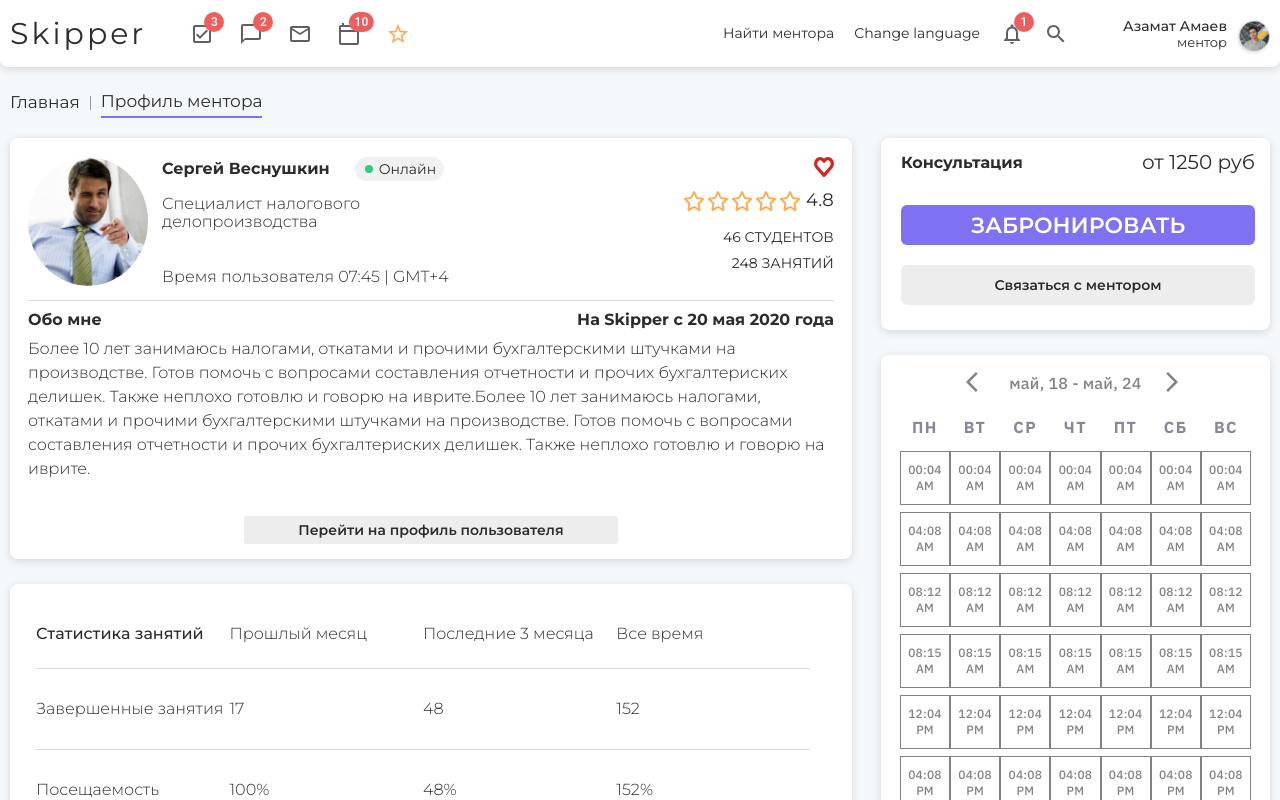
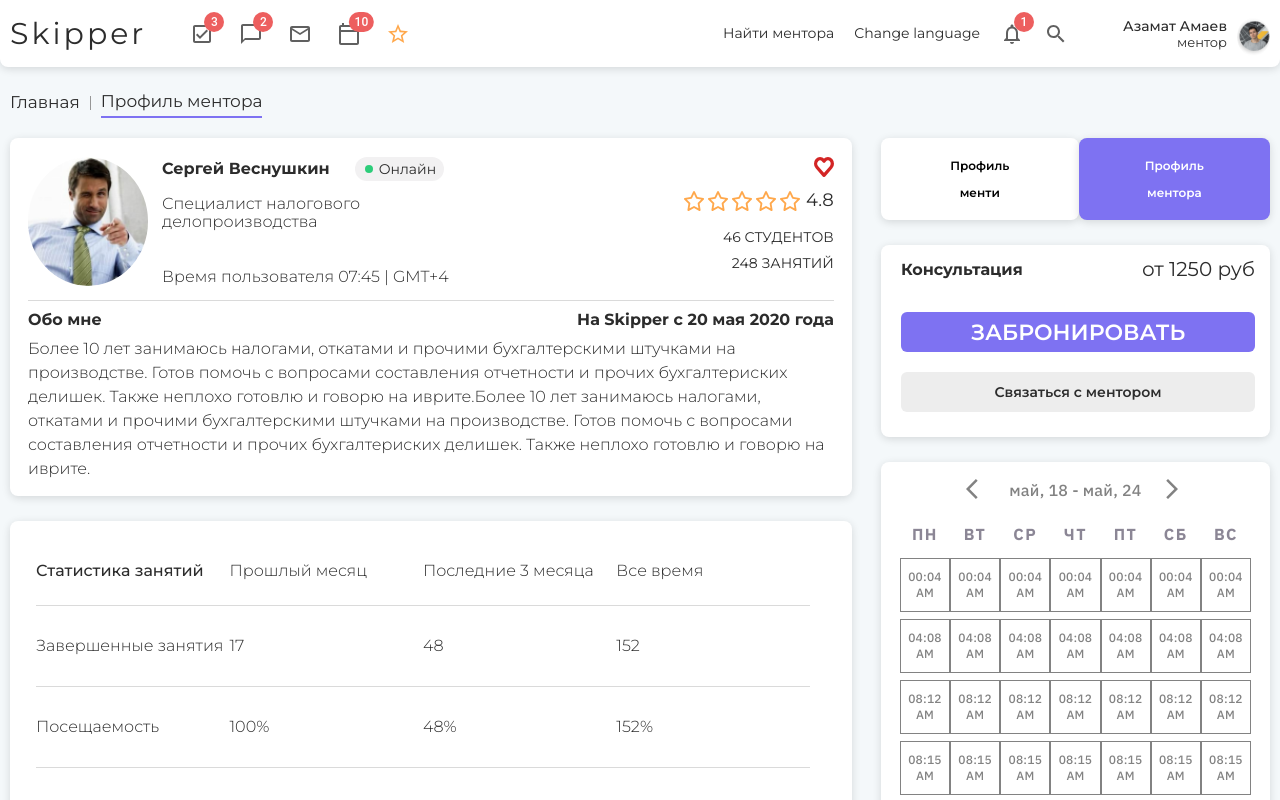
Before and after one commit to Hlopunoff/skipper, a React (Create React App) app: page /mentor in a window 1280 px wide. Shown: the top 800 px of the page. Built offline with nearby package versions, Linux system fonts and the light colour scheme.

Commit message:
Добавил компонент смены роли на страницу ментора  с ментора на менти и обратно

```diff
--- a/src/components/createReview/createReview.module.scss
+++ b/src/components/createReview/createReview.module.scss
@@ -13,17 +13,6 @@
         font-size: 16px;
         line-height: 19px;
         color: $main-color;
-    }
-    &__ratings {
-        margin-top: 20px;
-        display: flex;
-        align-items: center;
-        column-gap: 5px;
-    }
-    &__rating {
-        width: 20px;
-        height: 20px;
-        cursor: pointer;
     }
     &__field-wrap {
         position: relative;
--- a/src/components/mentorCard/MentorCard.tsx
+++ b/src/components/mentorCard/MentorCard.tsx
@@ -39,7 +39,6 @@ export const MentorCard = () => {
                 </div>
                 <p className={st['mentorCard__descr']}>Более 10 лет занимаюсь налогами, откатами и прочими бухгалтерскими штучками на производстве. Готов помочь с вопросами составления отчетности и прочих бухгалтериских делишек. Также неплохо готовлю и говорю на иврите.Более 10 лет занимаюсь налогами, откатами и прочими бухгалтерскими штучками на производстве. Готов помочь с вопросами составления отчетности и прочих бухгалтериских делишек. Также неплохо готовлю и говорю на иврите.</p>
             </div>
-            <button className={st['mentorCard__btn']}>Перейти на профиль пользователя</button>
         </div>
     );
 };
--- /dev/null
+++ b/src/components/switchRoles/SwitchRoles.tsx
@@ -0,0 +1,10 @@
+import st from './switchRoles.module.scss';
+
+export const SwitchRoles = () => {
+    return (
+        <div className={st['switch']}>
+            <button className={st['switch__mentee']}>Профиль менти</button>
+            <button className={st['switch__mentor']}>Профиль ментора</button>
+        </div>
+    );
+};
--- /dev/null
+++ b/src/components/switchRoles/switchRoles.module.scss
@@ -0,0 +1,31 @@
+@import '../../styles/colors';
+.switch {
+    width: 100%;
+    display: flex;
+    align-items: center;
+    justify-content: space-between;
+    &__mentee {
+        background: #FFFFFF;
+        box-shadow: 0px 2px 8px rgba(0, 0, 0, 0.135216);
+        border: none;
+        border-radius: 8px;
+        padding: 14px 50px;
+        font-style: normal;
+        font-weight: 600;
+        font-size: 12px;
+        line-height: 27px;
+        color: #000;
+    }
+    &__mentor {
+        box-shadow: 0px 2px 8px rgba(0, 0, 0, 0.135216);
+        border: none;
+        border-radius: 8px;
+        padding: 14px 40px;
+        background-color: $main-purple;
+        font-style: normal;
+        font-weight: 600;
+        font-size: 12px;
+        line-height: 27px;
+        color: #FFFFFF;
+    }
+}
--- a/src/pages/mentorPage/MentorPage.tsx
+++ b/src/pages/mentorPage/MentorPage.tsx
@@ -9,6 +9,7 @@ import { ProfileReport } from '../../components/profileReport/ProfileReport';
 import { Consultation } from '../../components/consultation/Consultation';
 import { Schedule } from '../../components/schedule/Schedule';
 import { Modal } from '../../components/modal/Modal';
+import { SwitchRoles } from '../../components/switchRoles/SwitchRoles';
 
 import st from './mentorPage.module.scss';
 
@@ -30,6 +31,7 @@ export const MentorPage = () => {
                             <ProfileReport />
                         </div>
                         <div className={st['mentorPage__cla']}>
+                            <SwitchRoles/>
                             <Consultation modalRef={modalRef}/>
                             <Schedule />
                         </div>
```
Also changed, not shown: src/components/createReview/CreateReview.tsx (+0 -7 lines).
